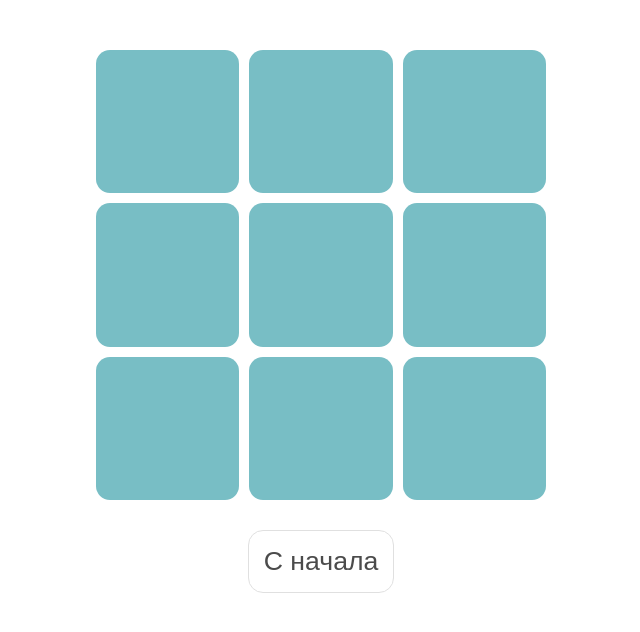
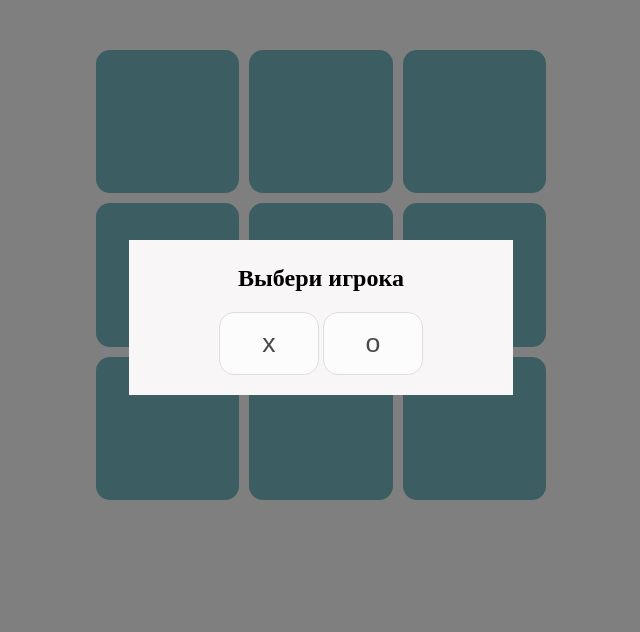
Before and after one commit to DmitryBP/Netology-diplom-XO, a plain HTML site: page index.html in a window 1280 px wide. Shown: the whole page, without its empty margins (319-959 px from the left). Drawn offline with Linux system fonts and the light colour scheme.

Commit message:
Реализован выбор начального игрока. Исправлено наложение модальных окон на кнопку начать заново

```diff
--- a/index.html
+++ b/index.html
@@ -12,17 +12,18 @@
 <div id="modal" class="hidden">
     <div id="modal__window">
         <h2></h2>
-        <div id="modal__buttons">
+        <div id="modal__buttons ">
             <button class="reset">Играть еще</button>
         </div>
     </div>
 </div>
 
-<div id="modal" class="hidden">
+<div id="modal" class="startModal ">
     <div id="modal__window">
-        <h2></h2>
+        <h2>Выбери игрока </h2>
         <div id="modal__buttons">
-            <button class="reset">Играть еще</button>
+            <button class="player">x</button>
+            <button class="player">o</button>
         </div>
     </div>
 </div>
--- a/js/showWinner.js
+++ b/js/showWinner.js
@@ -1,7 +1,10 @@
-import { modalEl } from './ui.js';
+import { buttonResWrapper, modalEl } from './ui.js';
 
 export default function showWinner(winner) {
   let header = modalEl.getElementsByTagName('h2')[0];
-  header.textContent = `🍾 Победил игрок №${winner + 1}! 🍾`;
+  header.textContent = `🍾 ${
+    winner === 'x' ? 'Крестики победили!' : 'Нолики победили!'
+  } 🍾`;
   modalEl.classList.remove('hidden');
+  buttonResWrapper.classList.add('hidden');
 }
--- a/js/startGame.js
+++ b/js/startGame.js
@@ -1,14 +1,35 @@
 // startGame.js - для инициализации игры
 
-import { activePlayer, board, players, setActivePlayer } from './gameState.js';
+import { board, players, setActivePlayer } from './gameState.js';
 import renderBoard from './renderBoard.js';
+import { buttonResWrapper } from './ui.js';
+// import { startPlayer } from './ui.js';
 
 export const startGame = () => {
-  for (let i = 0; i < board.length; i++) {
-    for (let j = 0; j < board[i].length; j++) {
-      board[i][j] = '';
+  let modalStartEl = document.querySelector('.startModal');
+  let choosPlayerBtn = document.getElementsByClassName('player');
+  // let buttonResWrapper = document.querySelector('.panel');
+
+  modalStartEl.classList.remove('hidden');
+  buttonResWrapper.classList.add('hidden');
+
+  for (let btn of choosPlayerBtn) {
+    btn.addEventListener('click', () => {
+      if (btn.textContent == 'x') {
+        setActivePlayer('x');
+      } else {
+        setActivePlayer('o');
+      }
+      modalStartEl.classList.add('hidden');
+      buttonResWrapper.classList.remove('hidden');
+    });
+
+    for (let i = 0; i < board.length; i++) {
+      for (let j = 0; j < board[i].length; j++) {
+        board[i][j] = '';
+      }
     }
   }
-  setActivePlayer(players[0]);
+
   renderBoard(board);
 };
--- a/js/ui.js
+++ b/js/ui.js
@@ -5,7 +5,8 @@ window.addEventListener('load', startGame);
 
 export let boardEl = document.getElementById('board');
 export let modalEl = document.getElementById('modal');
-let resetButtons = document.getElementsByClassName('reset');
+export let resetButtons = document.getElementsByClassName('reset');
+export let buttonResWrapper = document.querySelector('.panel');
 
 for (let btn of resetButtons) {
   btn.addEventListener('click', function () {
```
